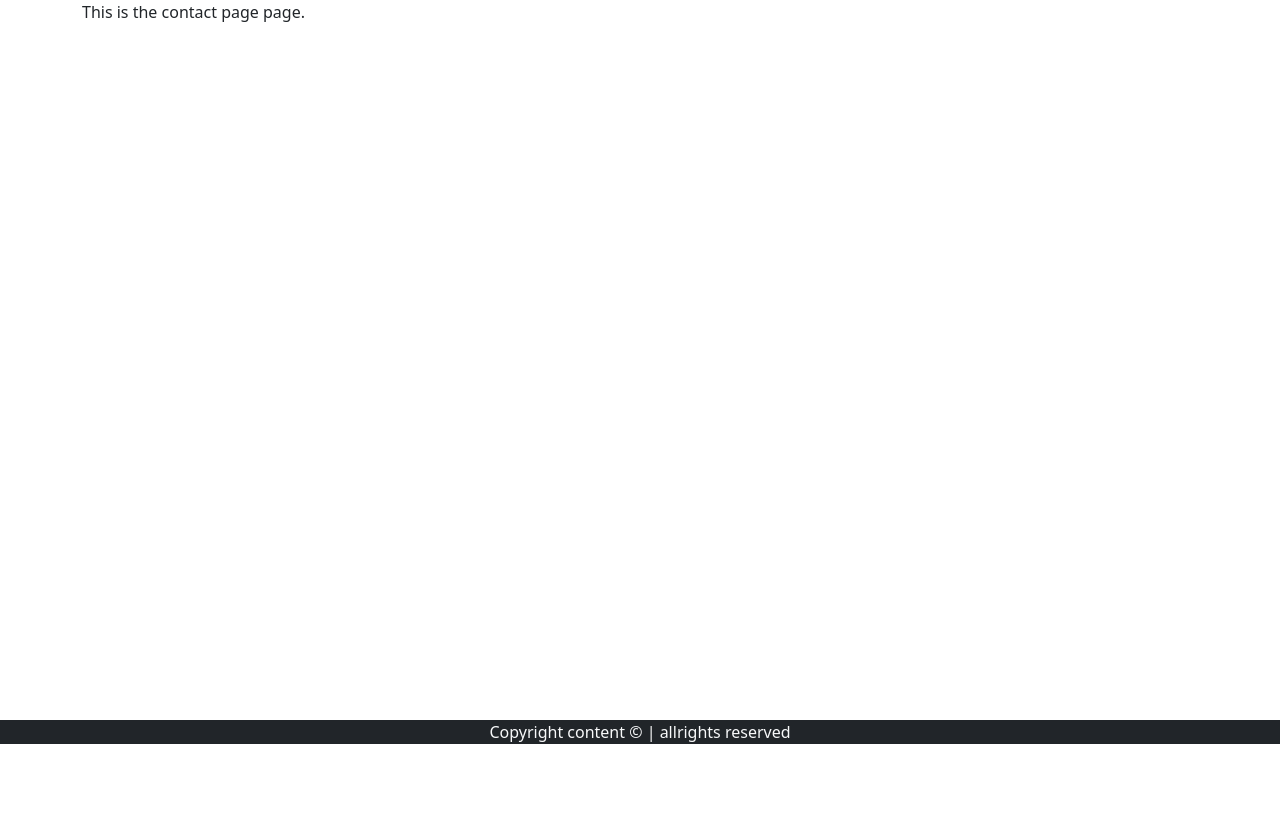
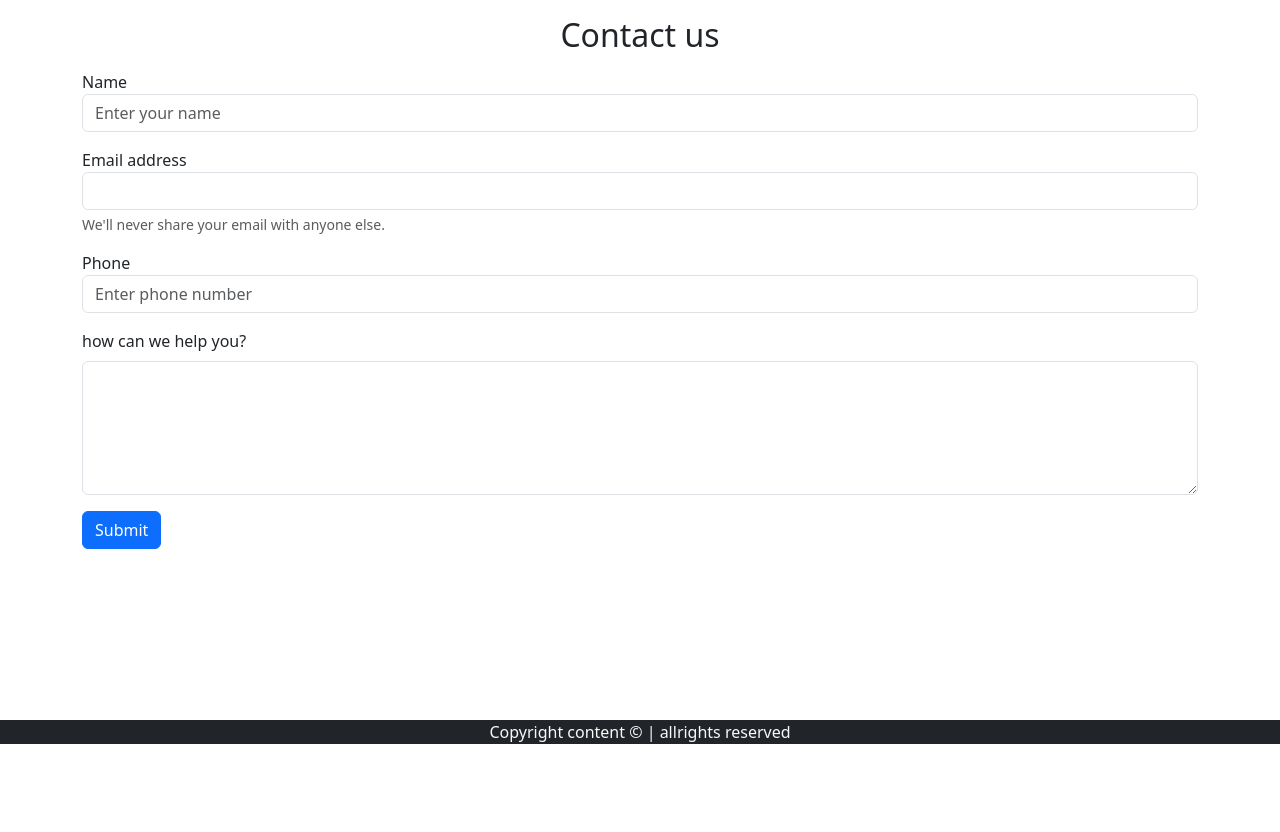
Before and after one commit to grownsandip/myblog, a Django app: page /contacts/ in a window 1280 px wide. Shown: the part 56-888 px from the top of the page. Before the commit the page ends 800 px from the top, so only its background shows below. Run offline with Django 5.2, Linux system fonts and the light colour scheme.

Commit message:
added the contact page UI and made things with the database

```diff
--- a/blog/admin.py
+++ b/blog/admin.py
@@ -1,5 +1,5 @@
 from django.contrib import admin
-from blog.models import Blog
+from blog.models import Blog,Contact
 # Register your models here.
 
 class BlogAdmin(admin.ModelAdmin):
@@ -9,3 +9,4 @@ class BlogAdmin(admin.ModelAdmin):
         }
         js=("js/blog.js",)
 admin.site.register(Blog,BlogAdmin)
+admin.site.register(Contact)
--- a/blog/views.py
+++ b/blog/views.py
@@ -1,5 +1,5 @@
 from django.shortcuts import render,HttpResponse
-from blog.models import Blog
+from blog.models import Blog,Contact
 import math
 # Create your views here.
 def home(request):
@@ -36,6 +36,13 @@ def blogpost(request,slug):
     return render(request,'blogpost.html',context)
 
 def contacts(request):
+    if request.method=='POST':
+        name=request.POST.get("name")
+        email=request.POST.get("email")
+        phone=request.POST.get("phone")
+        desc=request.POST.get("desc")
+        instance=Contact(name=name,email=email,phone=phone,desc=desc)
+        instance.save()
     return render(request,'contacts.html')
 
 def search(request):
--- a/templates/contacts.html
+++ b/templates/contacts.html
@@ -2,13 +2,34 @@
 {% block contactactive %}{% endblock contactactive%}
 {% block css %}
 <style>
- .container{
-  min-height:100vh;
- }
+    .container {
+        min-height: 100vh;
+    }
 </style>
 {% endblock css %}
 {% block body %}
-<div class="container">
-This is the contact page page.
+<div class="container my-3">
+    <h2 class="px-3 text-center">Contact us</h2>
+    <form action="/contacts/" method="POST">
+        {% csrf_token %}
+        <div class="form-group my-3">
+            <label for="exampleFormControlInput1">Name</label>
+            <input type="text" class="form-control" id="name" name="name" placeholder="Enter your name">
+        </div>
+        <div class="mb-3">
+            <label for="email">Email address</label>
+            <input type="email" class="form-control" id="email" name="email" aria-describedby="emailHelp">
+            <div id="emailHelp" class="form-text">We'll never share your email with anyone else.</div>
+        </div>
+        <div class="form-group my-3">
+            <label for="phone">Phone</label>
+            <input type="tel" class="form-control" id="phone" name="phone" placeholder="Enter phone number">
+        </div>
+        <div class="mb-3">
+            <label for="desc" class="form-label">how can we help you?</label>
+            <textarea class="form-control" id="desc" name="desc" rows="5"></textarea>
+          </div>
+        <button type="submit" class="btn btn-primary">Submit</button>
+    </form>
 </div>
 {% endblock body %}
```
Also changed, not shown: blog/models.py (+8 -0 lines), blog/migrations/0003_contact.py (added), db.sqlite3.
